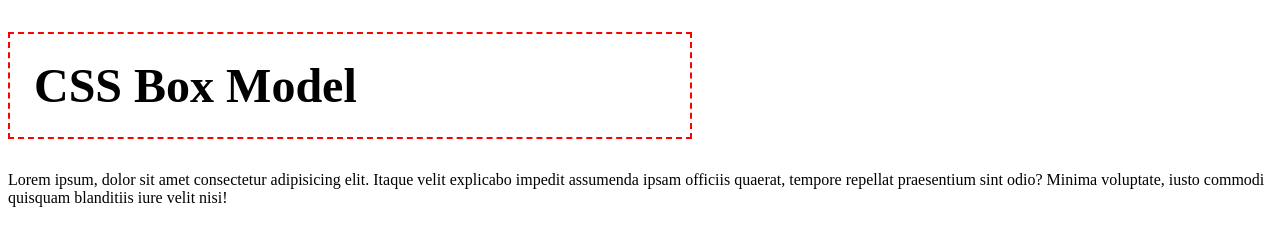
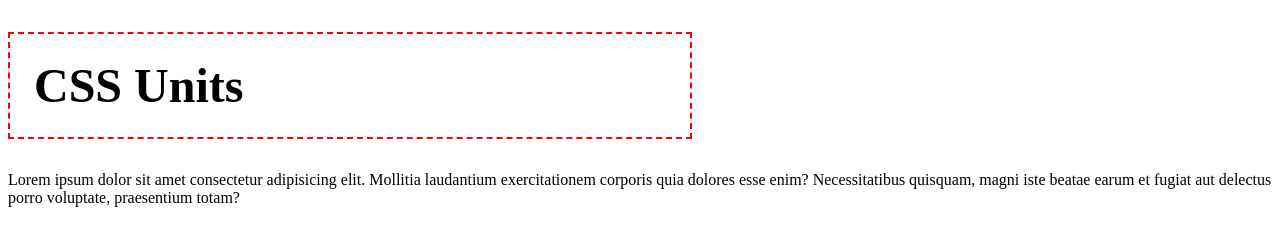
Before and after one commit to delaworla/CSS, a plain HTML site: page lesson05_boxModel/index.html in a window 1280 px wide. Drawn offline with Linux system fonts and the light colour scheme.

Commit message:
Changing it

```diff
--- a/lesson05_boxModel/index.html
+++ b/lesson05_boxModel/index.html
@@ -1,25 +1,24 @@
 <!DOCTYPE html>
 <html lang="en">
-  <head>
-    <meta charset="UTF-8" />
-    <meta name="viewport" content="width=device-width, initial-scale=1.0" />
-    <title>BOX Models</title>
-    <link rel="stylesheet" href="css/style.css" />
-  </head>
 
-  <body>
+<head>
+    <meta charset="UTF-8">
+    <meta http-equiv="X-UA-Compatible" content="IE=edge">
+    <meta name="viewport" content="width=device-width, initial-scale=1.0">
+    <title>Box Model</title>
+    <link rel="stylesheet" href="css/style.css">
+</head>
+
+<body>
     <header>
-      <h1>CSS Box Model</h1>
+        <h1>CSS Units</h1>
     </header>
     <main>
-      <article>
-        <p>
-          Lorem ipsum, dolor sit amet consectetur adipisicing elit. Itaque velit
-          explicabo impedit assumenda ipsam officiis quaerat, tempore repellat
-          praesentium sint odio? Minima voluptate, iusto commodi quisquam
-          blanditiis iure velit nisi!
-        </p>
-      </article>
+        <p>Lorem ipsum dolor sit amet consectetur adipisicing elit. Mollitia laudantium exercitationem corporis quia
+            dolores esse enim? Necessitatibus quisquam, magni iste beatae earum et fugiat aut delectus porro voluptate,
+            praesentium totam?</p>
+
     </main>
-  </body>
+</body>
+
 </html>
```
